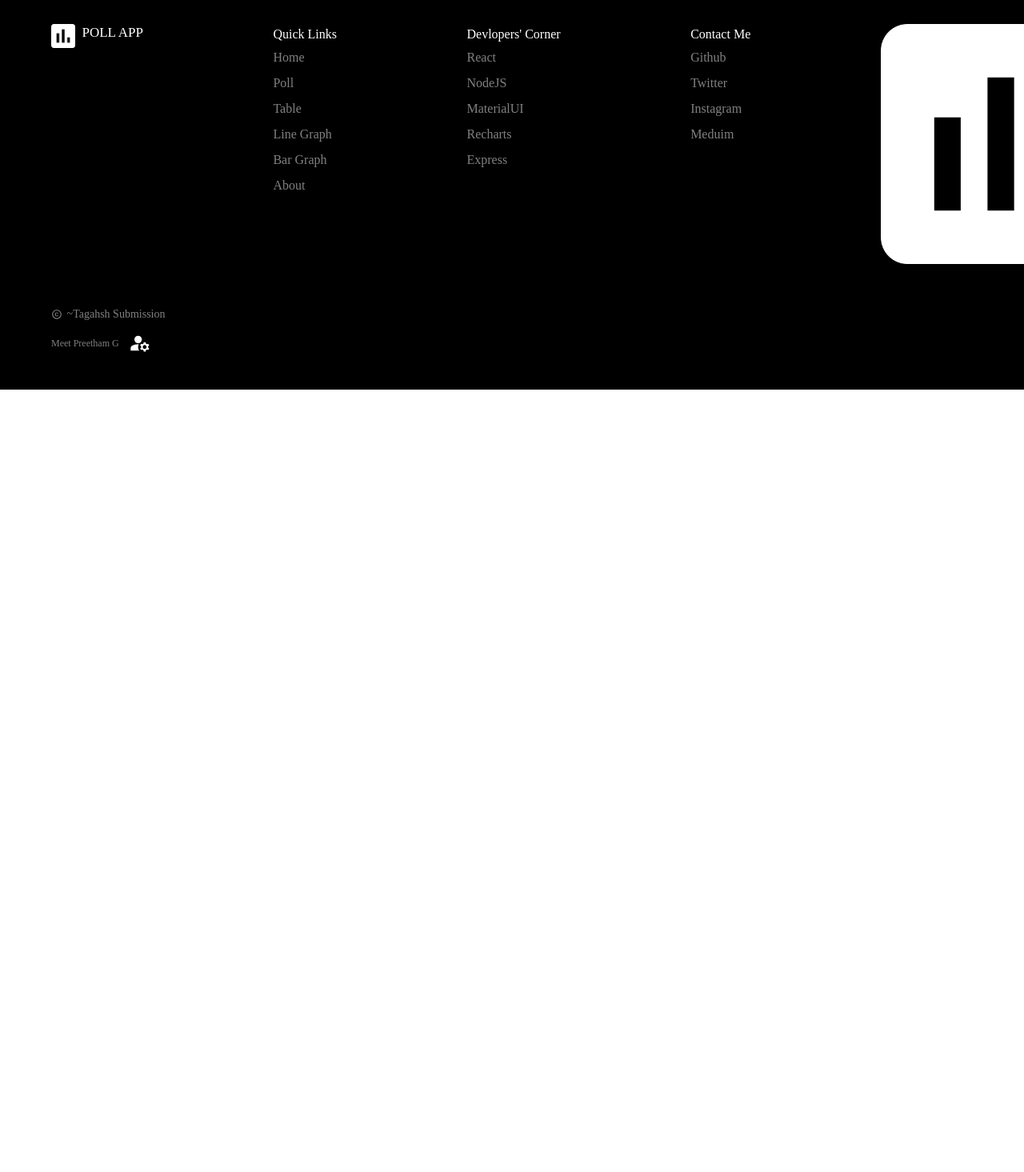
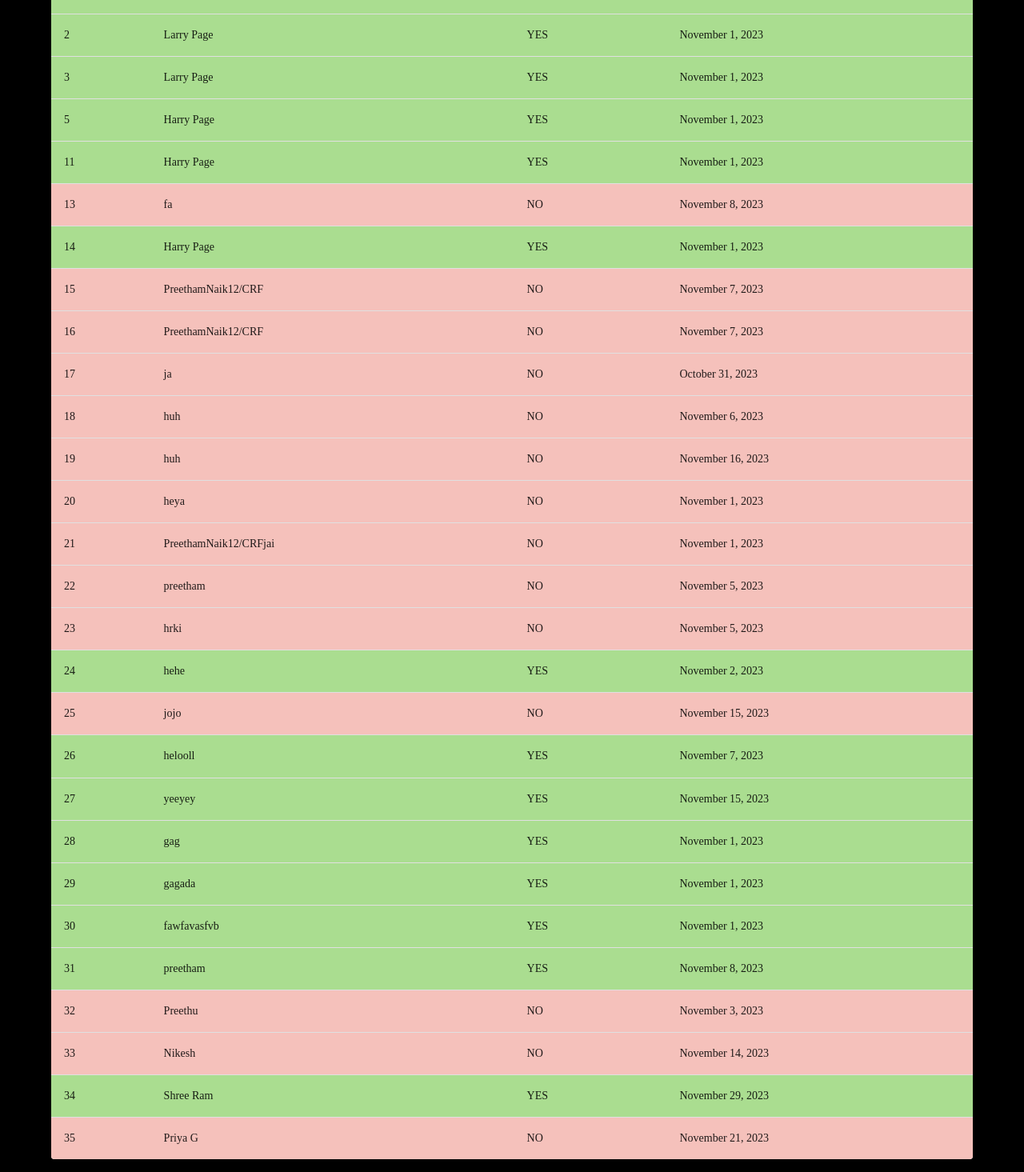
Before and after one commit to PreethamNaik12/poll_app, a React (Create React App) app in the folder client/: page /table in a window 1280 px wide. Shown: the part 405-1870 px from the top of the page at 80% size. Before the commit the page ends 892 px from the top, so only its background shows below. Built offline with nearby package versions, Linux system fonts and the light colour scheme; no server answers; a web font is replaced by a local one.

Commit message:
[client + server} deployment dummy data

```diff
--- a/client/src/Pages/Chart/BarChart.jsx
+++ b/client/src/Pages/Chart/BarChart.jsx
@@ -1,5 +1,5 @@
 import { Box, Container, FormControlLabel, Switch, Typography } from '@mui/material';
-import React, { PureComponent } from 'react';
+import React from 'react';
 import {
     BarChart,
     Bar,
@@ -9,54 +9,13 @@ import {
     Tooltip,
     Legend
 } from "recharts";
-
-const data = [
-    {
-        name: "Page A",
-        uv: 4000,
-        pv: 2400,
-        amt: 2400
-    },
-    {
-        name: "Page B",
-        uv: 3000,
-        pv: 1398,
-        amt: 2210
-    },
-    {
-        name: "Page C",
-        uv: 2000,
-        pv: 9800,
-        amt: 2290
-    },
-    {
-        name: "Page D",
-        uv: 2780,
-        pv: 3908,
-        amt: 2000
-    },
-    {
-        name: "Page E",
-        uv: 1890,
-        pv: 4800,
-        amt: 2181
-    },
-    {
-        name: "Page F",
-        uv: 2390,
-        pv: 3800,
-        amt: 2500
-    },
-    {
-        name: "Page G",
-        uv: 3490,
-        pv: 4300,
-        amt: 2100
-    }
-];
+import { dummy2 } from '../../constants';
 
 export default function BarGraph() {
-    const [votes, setVotes] = React.useState([]);
+
+    const isDeployed = process.env.REACT_APP_DEPLOYED === 'true';
+
+    const [votes, setVotes] = React.useState(dummy2);
     const [yeah, setYeah] = React.useState(true);
     const [nah, setNah] = React.useState(true);
 
@@ -114,6 +73,7 @@ export default function BarGraph() {
                     {yeah && <Bar dataKey="no_of_yes" fill="#417a47" />}
                     {nah && <Bar dataKey="no_of_no" fill="#9a3e2b" />}
                 </BarChart>
+                {isDeployed && <Typography variant="body1" sx={{ bgcolor: '#bf7d7a', p: 2, borderRadius: '10px', mt: '2em' }}>This data has been hardcoded inorder to serve the needs for deployment, works dynamically only in local env for now</Typography>}
             </Container>
         </>
     );
--- a/client/src/Pages/Chart/LineChart.jsx
+++ b/client/src/Pages/Chart/LineChart.jsx
@@ -8,19 +8,21 @@ import {
     CartesianGrid,
     Legend
 } from "recharts";
+import { dummy2 } from '../../constants';
 
 const LineGraph = () => {
-    const [votes, setVotes] = useState([]);
+
+    const isDeployed = process.env.REACT_APP_DEPLOYED === 'true';
+
+    const [votes, setVotes] = useState(dummy2);
     const [yeah, setYeah] = React.useState(true);
     const [nah, setNah] = React.useState(true);
 
     const handleYes = () => {
         setYeah(!yeah);
-        console.log('yeah', yeah);
     }
     const handleNo = () => {
         setNah(!nah);
-        console.log('nah', nah);
     }
 
     useEffect(() => {
@@ -40,8 +42,6 @@ const LineGraph = () => {
     React.useEffect(() => {//change th edocument title on load
         document.title = `Poll App | Visualize with Line Graph📈`;//setting the document title dynamically
     }, []);
-
-    console.log(votes);
 
     return (
         <>
@@ -70,6 +70,7 @@ const LineGraph = () => {
                     {yeah && <Line type="monotone" name="YES" dataKey="no_of_yes" stroke="#417a47" activeDot={{ r: 8 }} />}
                     {nah && <Line type="monotone" name="NO" dataKey="no_of_no" stroke="#9a3e2b" activeDot={{ r: 8 }} />}
                 </LineChart>
+                {isDeployed && <Typography variant="body1" sx={{ bgcolor: '#bf7d7a', p: 2, borderRadius: '10px', mt: '2em' }}>This data has been hardcoded inorder to serve the needs for deployment, works dynamically only in local env for now</Typography>}
             </Container>
         </>
     );
--- a/client/src/Pages/Poll/Poll.jsx
+++ b/client/src/Pages/Poll/Poll.jsx
@@ -1,8 +1,10 @@
-import { Box } from '@mui/material';
+import { Box, Typography } from '@mui/material';
 import React from 'react'
 import { PollTopText, PollFrom } from '../../Components';
 
 const Home = () => {
+
+    const isDeployed = process.env.REACT_APP_DEPLOYED === 'true';
 
     React.useEffect(() => {//change th edocument title on load
         document.title = `Poll App | Cast Your Vote✅`;//setting the document title dynamically
@@ -17,6 +19,7 @@ const Home = () => {
             alignItems: 'center'
         }}>
             <PollTopText />
+            {isDeployed && <Typography variant="body1" sx={{ bgcolor: '#bf7d7a', p: 2, borderRadius: '10px', mt: '2em' }}>Works (save to db) only in local env for now.</Typography>}
 
             <PollFrom />
 
--- a/client/src/Pages/Table/Table.jsx
+++ b/client/src/Pages/Table/Table.jsx
@@ -6,10 +6,14 @@ import TableContainer from '@mui/material/TableContainer';
 import TableHead from '@mui/material/TableHead';
 import TableRow from '@mui/material/TableRow';
 import Paper from '@mui/material/Paper';
-import { Box, Container, Typography } from '@mui/material';
+import { Container, Typography } from '@mui/material';
+import { dummy } from '../../constants';
 
 export default function BasicTable() {
-    const [votes, setVotes] = React.useState([]);
+
+    const isDeployed = process.env.REACT_APP_DEPLOYED === 'true';
+
+    const [votes, setVotes] = React.useState(dummy);
 
     const getTodos = async () => {
         try {
@@ -46,7 +50,7 @@ export default function BasicTable() {
                     <TableBody>
                         {votes.map((vote) => {
                             function beautifyDateTime(dateString) {
-                                const options = { year: 'numeric', month: 'long', day: 'numeric'};
+                                const options = { year: 'numeric', month: 'long', day: 'numeric' };
                                 const formattedDate = new Date(dateString).toLocaleDateString('en-US', options);
                                 return formattedDate;
                             }
@@ -68,6 +72,7 @@ export default function BasicTable() {
                     </TableBody>
                 </Table>
             </TableContainer>
+            {isDeployed && <Typography variant="body1" sx={{ bgcolor: '#bf7d7a', p: 2, borderRadius: '10px', mt: '2em' }}>This data has been hardcoded inorder to serve the needs for deployment, works dynamically only in local env for now</Typography>}
         </Container>
     );
 }
--- a/client/src/constants/index.js
+++ b/client/src/constants/index.js
@@ -21,3 +21,242 @@ export const FooterDevelopersLinks = [
     { title: 'Recharts', path: 'https://recharts.org/en-US' },
     { title: 'Express', path: 'https://expressjs.com/' },
 ]
+
+export const dummy = [
+    {
+        "id": 1,
+        "name": "Larry Page",
+        "vote_choice": true,
+        "submission_date": "2023-11-01T18:30:00.000Z"
+    },
+    {
+        "id": 2,
+        "name": "Larry Page",
+        "vote_choice": true,
+        "submission_date": "2023-11-01T18:30:00.000Z"
+    },
+    {
+        "id": 3,
+        "name": "Larry Page",
+        "vote_choice": true,
+        "submission_date": "2023-11-01T18:30:00.000Z"
+    },
+    {
+        "id": 5,
+        "name": "Harry Page",
+        "vote_choice": true,
+        "submission_date": "2023-11-01T18:30:00.000Z"
+    },
+    {
+        "id": 11,
+        "name": "Harry Page",
+        "vote_choice": true,
+        "submission_date": "2023-11-01T18:30:00.000Z"
+    },
+    {
+        "id": 13,
+        "name": "fa",
+        "vote_choice": false,
+        "submission_date": "2023-11-08T18:30:00.000Z"
+    },
+    {
+        "id": 14,
+        "name": "Harry Page",
+        "vote_choice": true,
+        "submission_date": "2023-11-01T18:30:00.000Z"
+    },
+    {
+        "id": 15,
+        "name": "PreethamNaik12/CRF",
+        "vote_choice": false,
+        "submission_date": "2023-11-07T18:30:00.000Z"
+    },
+    {
+        "id": 16,
+        "name": "PreethamNaik12/CRF",
+        "vote_choice": false,
+        "submission_date": "2023-11-07T18:30:00.000Z"
+    },
+    {
+        "id": 17,
+        "name": "ja",
+        "vote_choice": false,
+        "submission_date": "2023-10-31T18:30:00.000Z"
+    },
+    {
+        "id": 18,
+        "name": "huh",
+        "vote_choice": false,
+        "submission_date": "2023-11-06T18:30:00.000Z"
+    },
+    {
+        "id": 19,
+        "name": "huh",
+        "vote_choice": false,
+        "submission_date": "2023-11-16T18:30:00.000Z"
+    },
+    {
+        "id": 20,
+        "name": "heya",
+        "vote_choice": false,
+        "submission_date": "2023-11-01T18:30:00.000Z"
+    },
+    {
+        "id": 21,
+        "name": "PreethamNaik12/CRFjai",
+        "vote_choice": false,
+        "submission_date": "2023-11-01T18:30:00.000Z"
+    },
+    {
+        "id": 22,
+        "name": "preetham",
+        "vote_choice": false,
+        "submission_date": "2023-11-05T18:30:00.000Z"
+    },
+    {
+        "id": 23,
+        "name": "hrki",
+        "vote_choice": false,
+        "submission_date": "2023-11-05T18:30:00.000Z"
+    },
+    {
+        "id": 24,
+        "name": "hehe",
+        "vote_choice": true,
+        "submission_date": "2023-11-02T18:30:00.000Z"
+    },
+    {
+        "id": 25,
+        "name": "jojo",
+        "vote_choice": false,
+        "submission_date": "2023-11-15T18:30:00.000Z"
+    },
+    {
+        "id": 26,
+        "name": "helooll",
+        "vote_choice": true,
+        "submission_date": "2023-11-07T18:30:00.000Z"
+    },
+    {
+        "id": 27,
+        "name": "yeeyey",
+        "vote_choice": true,
+        "submission_date": "2023-11-15T18:30:00.000Z"
+    },
+    {
+        "id": 28,
+        "name": "gag",
+        "vote_choice": true,
+        "submission_date": "2023-11-01T18:30:00.000Z"
+    },
+    {
+        "id": 29,
+        "name": "gagada",
+        "vote_choice": true,
+        "submission_date": "2023-11-01T18:30:00.000Z"
+    },
+    {
+        "id": 30,
+        "name": "fawfavasfvb",
+        "vote_choice": true,
+        "submission_date": "2023-11-01T18:30:00.000Z"
+    },
+    {
+        "id": 31,
+        "name": "preetham",
+        "vote_choice": true,
+        "submission_date": "2023-11-08T18:30:00.000Z"
+    },
+    {
+        "id": 32,
+        "name": "Preethu",
+        "vote_choice": false,
+        "submission_date": "2023-11-03T18:30:00.000Z"
+    },
+    {
+        "id": 33,
+        "name": "Nikesh",
+        "vote_choice": false,
+        "submission_date": "2023-11-14T18:30:00.000Z"
+    },
+    {
+        "id": 34,
+        "name": "Shree Ram",
+        "vote_choice": true,
+        "submission_date": "2023-11-29T18:30:00.000Z"
+    },
+    {
+        "id": 35,
+        "name": "Priya G",
+        "vote_choice": false,
+        "submission_date": "2023-11-21T18:30:00.000Z"
+    }
+]
+
+export const dummy2 = [
+    {
+        "submission_date": "22/11/2023",
+        "no_of_yes": "0",
+        "no_of_no": "1"
+    },
+    {
+        "submission_date": "15/11/2023",
+        "no_of_yes": "0",
+        "no_of_no": "1"
+    },
+    {
+        "submission_date": "16/11/2023",
+        "no_of_yes": "1",
+        "no_of_no": "1"
+    },
+    {
+        "submission_date": "17/11/2023",
+        "no_of_yes": "0",
+        "no_of_no": "1"
+    },
+    {
+        "submission_date": "8/11/2023",
+        "no_of_yes": "1",
+        "no_of_no": "2"
+    },
+    {
+        "submission_date": "6/11/2023",
+        "no_of_yes": "0",
+        "no_of_no": "2"
+    },
+    {
+        "submission_date": "30/11/2023",
+        "no_of_yes": "1",
+        "no_of_no": "0"
+    },
+    {
+        "submission_date": "4/11/2023",
+        "no_of_yes": "0",
+        "no_of_no": "1"
+    },
+    {
+        "submission_date": "9/11/2023",
+        "no_of_yes": "1",
+        "no_of_no": "1"
+    },
+    {
+        "submission_date": "7/11/2023",
+        "no_of_yes": "0",
+        "no_of_no": "1"
+    },
+    {
+        "submission_date": "3/11/2023",
+        "no_of_yes": "1",
+        "no_of_no": "0"
+    },
+    {
+        "submission_date": "1/11/2023",
+        "no_of_yes": "0",
+        "no_of_no": "1"
+    },
+    {
+        "submission_date": "2/11/2023",
+        "no_of_yes": "9",
+        "no_of_no": "2"
+    }
+]
```
Also changed, not shown: 1 other file (tests, documents, lock files or other folders).
